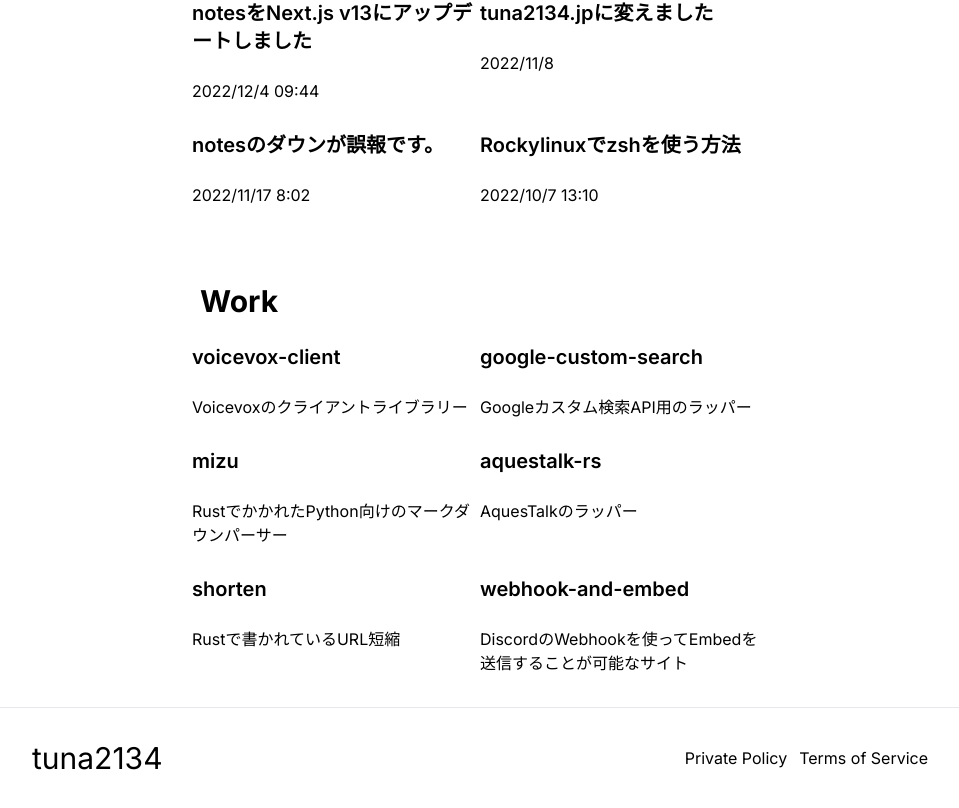
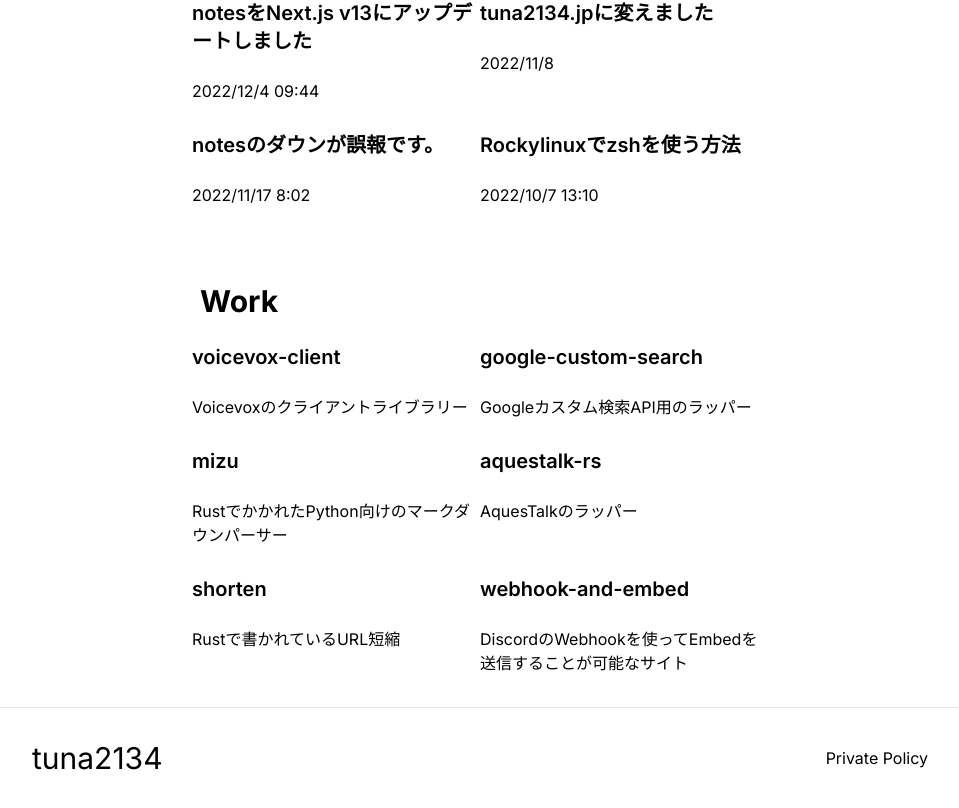
Before and after one commit to tuna2134-archive/website, a Next.js app: page / in a window 1280 px wide. Shown: the part 774-1582 px from the top of the page, without its empty margins (160-1119 px from the left). Built offline with nearby package versions, Linux system fonts and the light colour scheme.

Commit message:
Update footer.tsx

```diff
--- a/src/app/footer.tsx
+++ b/src/app/footer.tsx
@@ -9,7 +9,6 @@ export default function Footer() {
         </div>
         <div className="flex ml-auto space-x-3">
           <Link href="/privacy-policy">Private Policy</Link>
-          <Link href="/terms-of-service">Terms of Service</Link>
         </div>
       </div>
     </footer>
```
